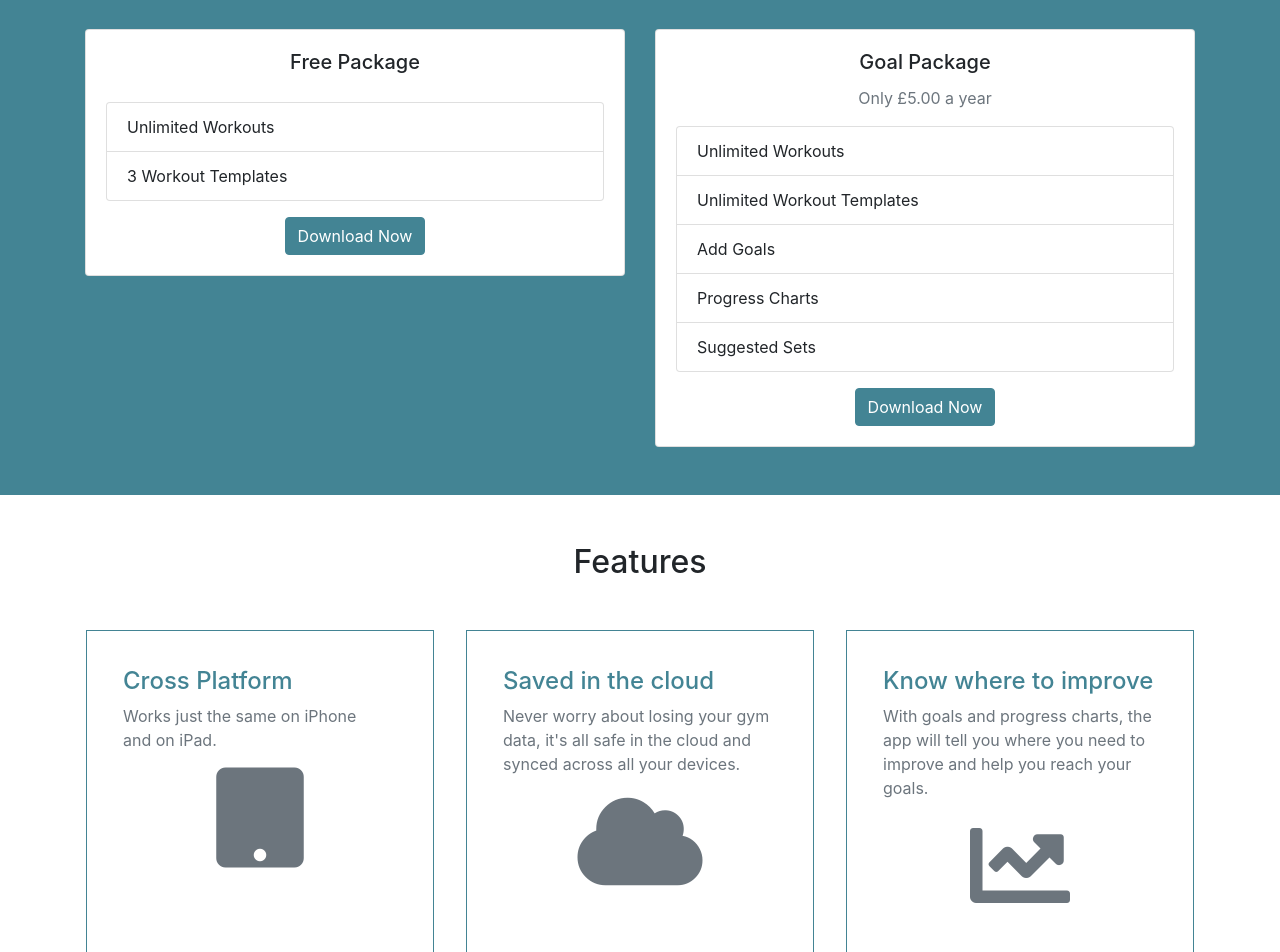
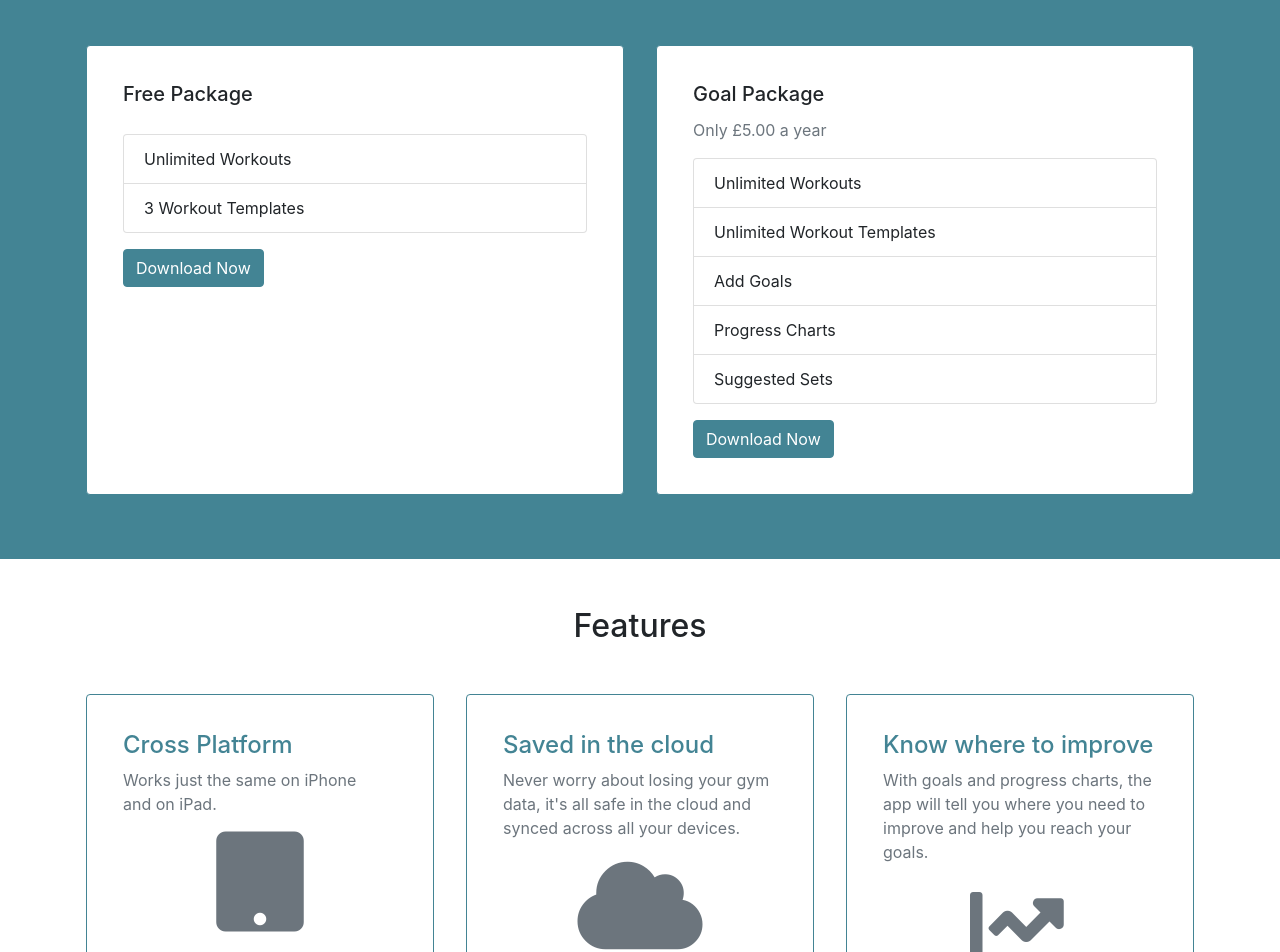
Before and after one commit to thomasleese/strive-frontend, a React (Create React App) app in the folder healthy-gym/: page / in a window 1280 px wide. Shown: the part 2100-3052 px from the top of the page. Built offline with nearby package versions, Linux system fonts and the light colour scheme.

Commit message:
scale pricing cards

```diff
--- a/healthy-gym/src/components/CardRow/CardRow.js
+++ b/healthy-gym/src/components/CardRow/CardRow.js
@@ -5,7 +5,7 @@ function CardRow(props) {
   return (
     <div className="row justify-content-around align-content-stretch align-items-stretch">
       {props.children.map( (child, index) => (
-        <div key={index} className="text-md-left text-center col-lg-4 col-md-6 px-0 d-flex">
+        <div key={index} className={"text-md-left text-center px-0 d-flex " + props.largeClass + " " + props.mediumClass}>
           {child}
         </div>
       ))}
@@ -13,4 +13,9 @@ function CardRow(props) {
   )
 }
 
+CardRow.defaultProps = {
+  largeClass: 'col-lg-4',
+  mediumClass: 'col-md-6',
+}
+
 export default CardRow
--- a/healthy-gym/src/components/FeaturePane/FeaturePane.js
+++ b/healthy-gym/src/components/FeaturePane/FeaturePane.js
@@ -23,7 +23,7 @@ function FeatureCard(props) {
   }
 
   return (
-    <div className='border border-primary p-3 m-3 animate-in-down align-items-stretch align-content-stretch w-100'>
+    <div className='card border border-primary p-3 m-3 animate-in-down align-items-stretch align-content-stretch w-100'>
       <div className='card-body'>
         <h4 className="text-primary">{props.title}</h4>
         <p className="text-muted">{props.children}</p>
--- a/healthy-gym/src/components/PricingPane/PricingPane.js
+++ b/healthy-gym/src/components/PricingPane/PricingPane.js
@@ -1,9 +1,11 @@
 import React from 'react';
+
+import CardRow from './../CardRow/CardRow';
 
 
 function Card(props) {
   return (
-    <div className="card">
+    <div className=' card border border-primary p-3 m-3 animate-in-down align-items-stretch align-content-stretch w-100'>
       <div className="card-body">
         <h5 className="card-title">{props.title}</h5>
         <span className='text-muted mb1'>{props.subtitle}</span>
@@ -20,16 +22,13 @@ function PricingPane(props) {
   return (
     <div className="py-5 bg-primary" id="download">
       <div className="container">
-        <div className="row">
-          <div className="col-sm-6">
+        <CardRow largeClass="col-lg-6">
           <Card title="Free Package" linkText="Download Now">
             <ul className="list-group text-left">
               <li className="list-group-item">Unlimited Workouts</li>
               <li className="list-group-item">3 Workout Templates</li>
             </ul>
           </Card>
-          </div>
-          <div className="col-sm-6">
           <Card title="Goal Package" linkText="Download Now" subtitle='Only £5.00 a year'>
             <ul className="list-group text-left">
               <li className="list-group-item">Unlimited Workouts</li>
@@ -39,8 +38,7 @@ function PricingPane(props) {
               <li className="list-group-item">Suggested Sets</li>
             </ul>
           </Card>
-          </div>
-        </div>
+        </CardRow>
       </div>
     </div>
   )
```
Lines whose indentation alone changed are shown as unchanged.
